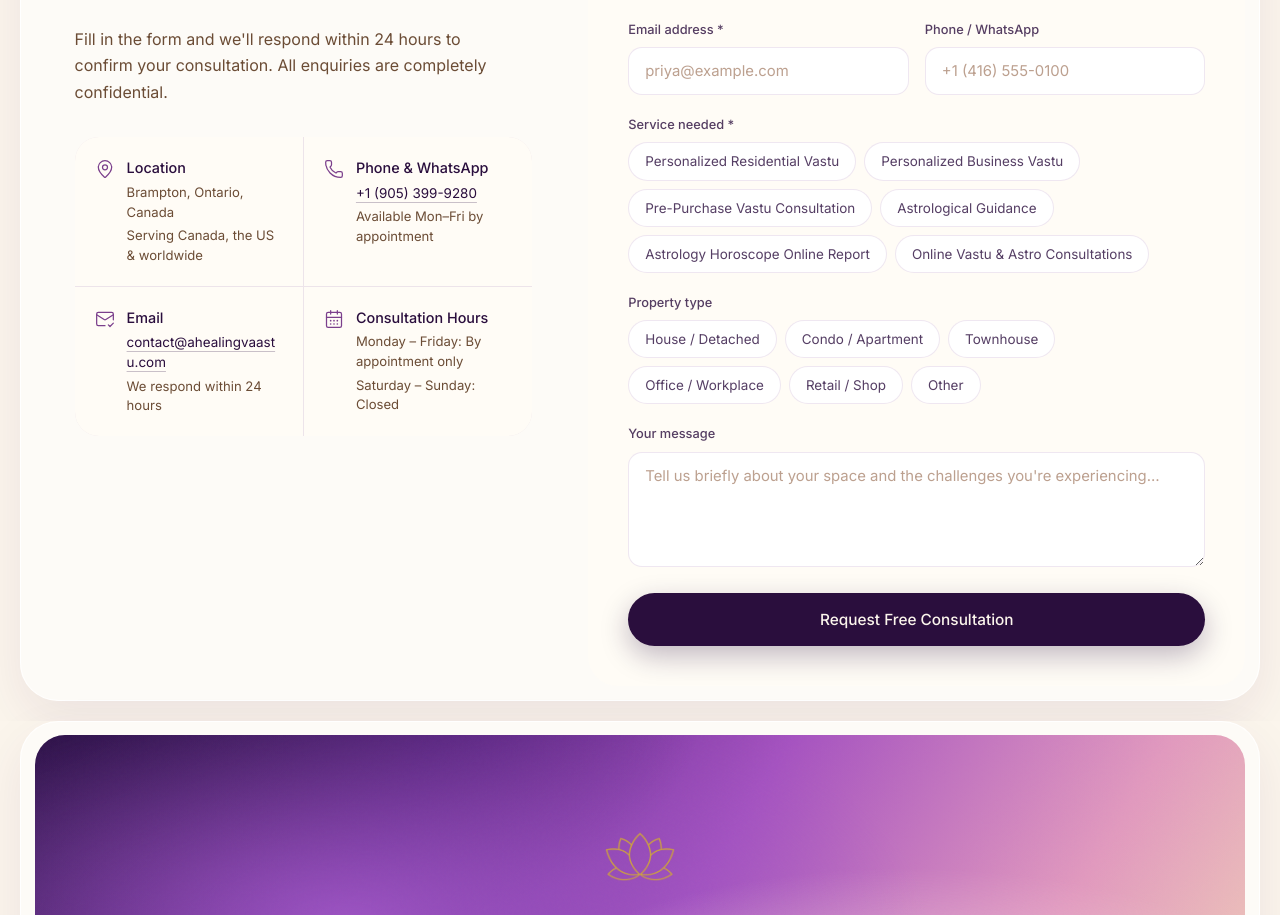
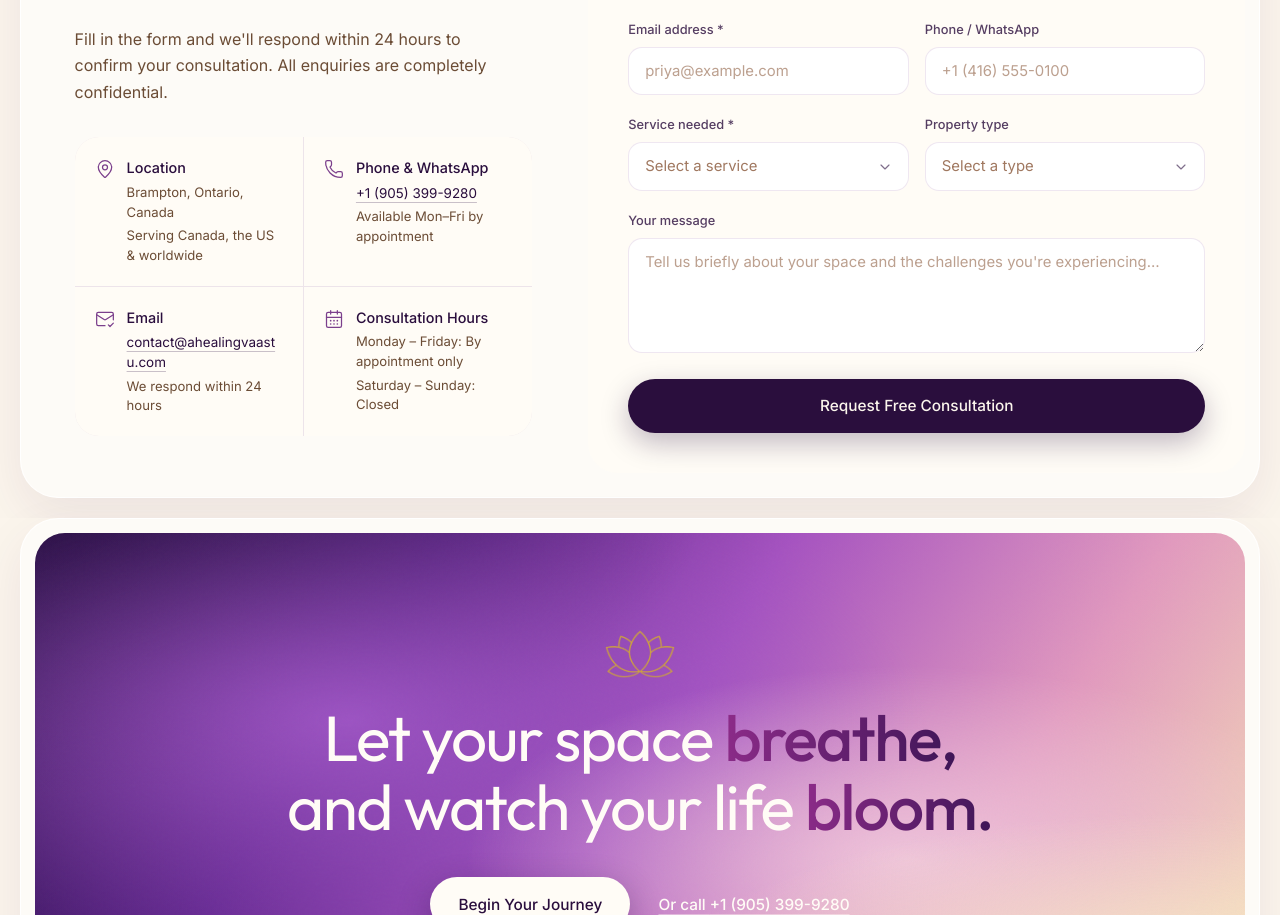
Before and after one commit to AHealingVaastu/AHealingVaastu-Website, a Next.js app: page / in a window 1280 px wide. Shown: the part 7455-8370 px from the top of the page. Built offline with nearby package versions, Linux system fonts and the light colour scheme; a web font is replaced by a local one.

Commit message:
feat: use dropdowns for service and property type in the contact form
- Replace the pill radio groups with styled native selects side by side from sm
- Show a muted placeholder until an option is chosen, with a custom chevron

```diff
--- a/components/sections/Contact.tsx
+++ b/components/sections/Contact.tsx
@@ -25,25 +25,48 @@ const field =
   "w-full rounded-[14px] border border-line bg-white px-4 py-3 text-[0.93rem] text-ink outline-none transition placeholder:text-body-faint/70 focus:border-plum/50 focus:ring-4 focus:ring-plum/10";
 const label = "mb-2 block text-[0.8rem] font-medium text-ink/80";
 
-/** Radio group styled as selectable pills. */
-function Pills({ name, legend, options, required = false }: { name: string; legend: string; options: { value: string; label: string }[]; required?: boolean }) {
+/** Native select styled like the text fields, with a custom chevron. */
+function Select({ id, label: text, options, placeholder, required = false }: { id: string; label: string; options: { value: string; label: string }[]; placeholder: string; required?: boolean }) {
+  // placeholder shows muted until something is chosen
+  const [chosen, setChosen] = useState(false);
   return (
-    <fieldset>
-      <legend className={label}>
-        {legend}
+    <div>
+      <label htmlFor={id} className={label}>
+        {text}
         {required && " *"}
-      </legend>
-      <div className="flex flex-wrap gap-2">
-        {options.map((o) => (
-          <label key={o.value} className="cursor-pointer">
-            <input type="radio" name={name} value={o.value} required={required} className="peer sr-only" />
-            <span className="inline-flex rounded-full border border-line bg-white px-4 py-2 text-[0.84rem] text-ink/80 transition hover:border-ink/40 peer-checked:border-ink peer-checked:bg-ink peer-checked:text-[#FFFCF6] peer-focus-visible:ring-4 peer-focus-visible:ring-plum/20">
+      </label>
+      <div className="relative">
+        <select
+          id={id}
+          name={id}
+          required={required}
+          defaultValue=""
+          onChange={(e) => setChosen(e.target.value !== "")}
+          className={`${field} cursor-pointer appearance-none truncate pr-11 ${chosen ? "" : "!text-body-faint"}`}
+        >
+          <option value="" disabled>
+            {placeholder}
+          </option>
+          {options.map((o) => (
+            <option key={o.value} value={o.value} className="text-ink">
               {o.label}
-            </span>
-          </label>
-        ))}
+            </option>
+          ))}
+        </select>
+        <svg
+          viewBox="0 0 24 24"
+          fill="none"
+          stroke="currentColor"
+          strokeWidth={1.75}
+          strokeLinecap="round"
+          strokeLinejoin="round"
+          className="pointer-events-none absolute right-4 top-1/2 h-4 w-4 -translate-y-1/2 text-ink/60"
+          aria-hidden="true"
+        >
+          <path d="m6 9 6 6 6-6" />
+        </svg>
       </div>
-    </fieldset>
+    </div>
   );
 }
 
@@ -167,8 +190,10 @@ export default function Contact() {
                   </div>
                 </div>
 
-                <Pills name="service" legend="Service needed" options={serviceOptions} required />
-                <Pills name="propertyType" legend="Property type" options={propertyOptions} />
+                <div className="grid grid-cols-1 gap-4 sm:grid-cols-2">
+                  <Select id="service" label="Service needed" options={serviceOptions} placeholder="Select a service" required />
+                  <Select id="propertyType" label="Property type" options={propertyOptions} placeholder="Select a type" />
+                </div>
 
                 <div>
                   <label htmlFor="message" className={label}>Your message</label>
```
